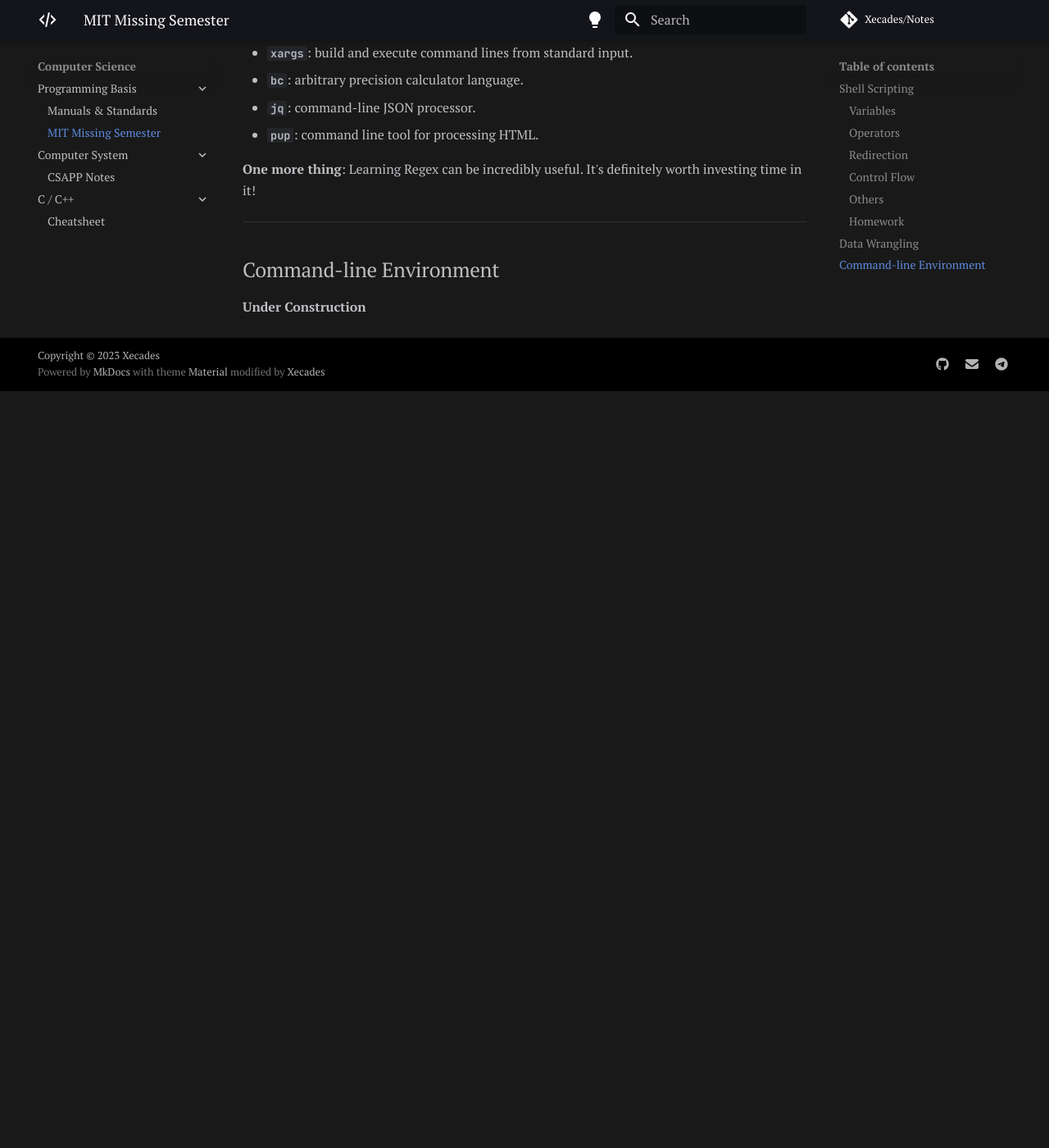
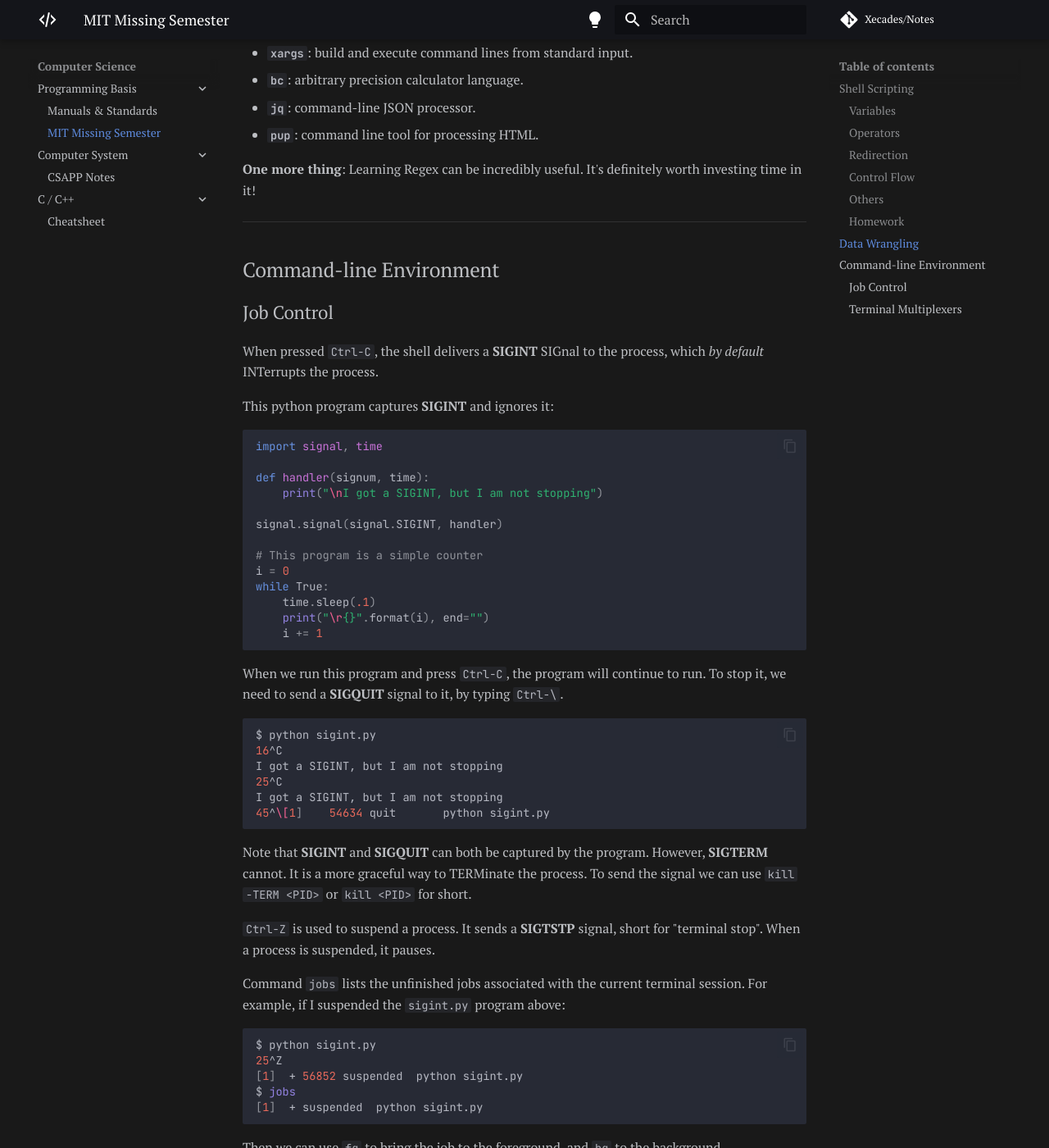
Before and after one commit to Xecades/Notes, an MkDocs documentation site: the page built from docs/cs/basis/mit-missing-semester.md, in a window 1280 px wide and 1400 px high, scrolled down 4627 px. Shown: the whole window at 82% size. Built offline with MkDocs 1.6.1 and Material for MkDocs 9.7.7, drawn with Linux system fonts in a browser that asks for light colours; comment, search, counter and statistics services are not loaded; before the commit the page ends 5104 px from its top, so only the background shows below that; some of the changed text lies outside the part shown.

Commit message:
docs: update MIT Missing Semester

````diff
--- a/docs/cs/basis/mit-missing-semester.md
+++ b/docs/cs/basis/mit-missing-semester.md
@@ -194,4 +194,71 @@ I don't know how to document this part, so I just note down some useful tools.
 
 ## Command-line Environment
 
+### Job Control
+
+When pressed `Ctrl-C`, the shell delivers a **SIGINT** SIGnal to the process, which *by default* INTerrupts the process.
+
+This python program captures **SIGINT** and ignores it:
+
+```python
+import signal, time
+
+def handler(signum, time):
+    print("\nI got a SIGINT, but I am not stopping")
+
+signal.signal(signal.SIGINT, handler)
+
+# This program is a simple counter
+i = 0
+while True:
+    time.sleep(.1)
+    print("\r{}".format(i), end="")
+    i += 1
+```
+
+When we run this program and press `Ctrl-C`, the program will continue to run. To stop it, we need to send a **SIGQUIT** signal to it, by typing `Ctrl-\`.
+
+```sh
+$ python sigint.py
+16^C
+I got a SIGINT, but I am not stopping
+25^C
+I got a SIGINT, but I am not stopping
+45^\[1]    54634 quit       python sigint.py
+```
+
+Note that **SIGINT** and **SIGQUIT** can both be captured by the program. However, **SIGTERM** cannot. It is a more graceful way to TERMinate the process. To send the signal we can use `kill -TERM <PID>` or `kill <PID>` for short.
+
+`Ctrl-Z` is used to suspend a process. It sends a **SIGTSTP** signal, short for "terminal stop". When a process is suspended, it pauses.
+
+Command `jobs` lists the unfinished jobs associated with the current terminal session. For example, if I suspended the `sigint.py` program above:
+
+```sh
+$ python sigint.py
+25^Z
+[1]  + 56852 suspended  python sigint.py
+$ jobs
+[1]  + suspended  python sigint.py
+```
+
+Then we can use `fg` to bring the job to the foreground, and `bg` to the background.
+
+```sh
+$ fg %1      # %1 means it is the first job
+[1]  + 56852 continued  python sigint.py
+75           # Number counting continues
+```
+
+By using the `&` suffix, a command runs in the background but still prints to the terminal.
+
+To background a program we can use `Ctrl-Z` and `bg`, but note that the process will die if you close the terminal. To prevent this, we can use `nohup` to run the program in the background, it sets the process to ignores **SIGHUP** signal, which is sent to a process when the terminal session ends.
+
+```sh
+$ nohup python sigint.py &
+```
+
+To get a comprehensive list of signals, check `man signal`.
+
+### Terminal Multiplexers
+
 **Under Construction**
````
